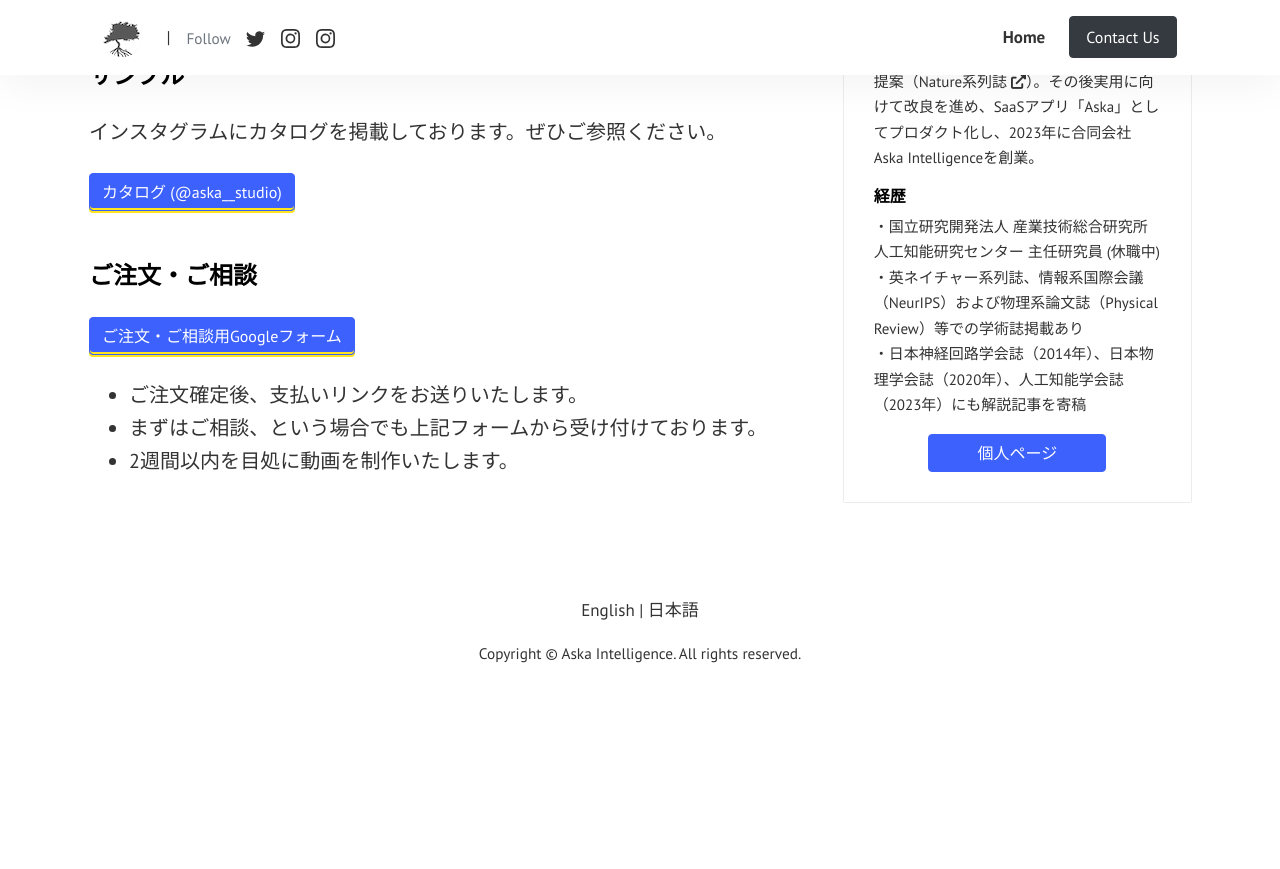
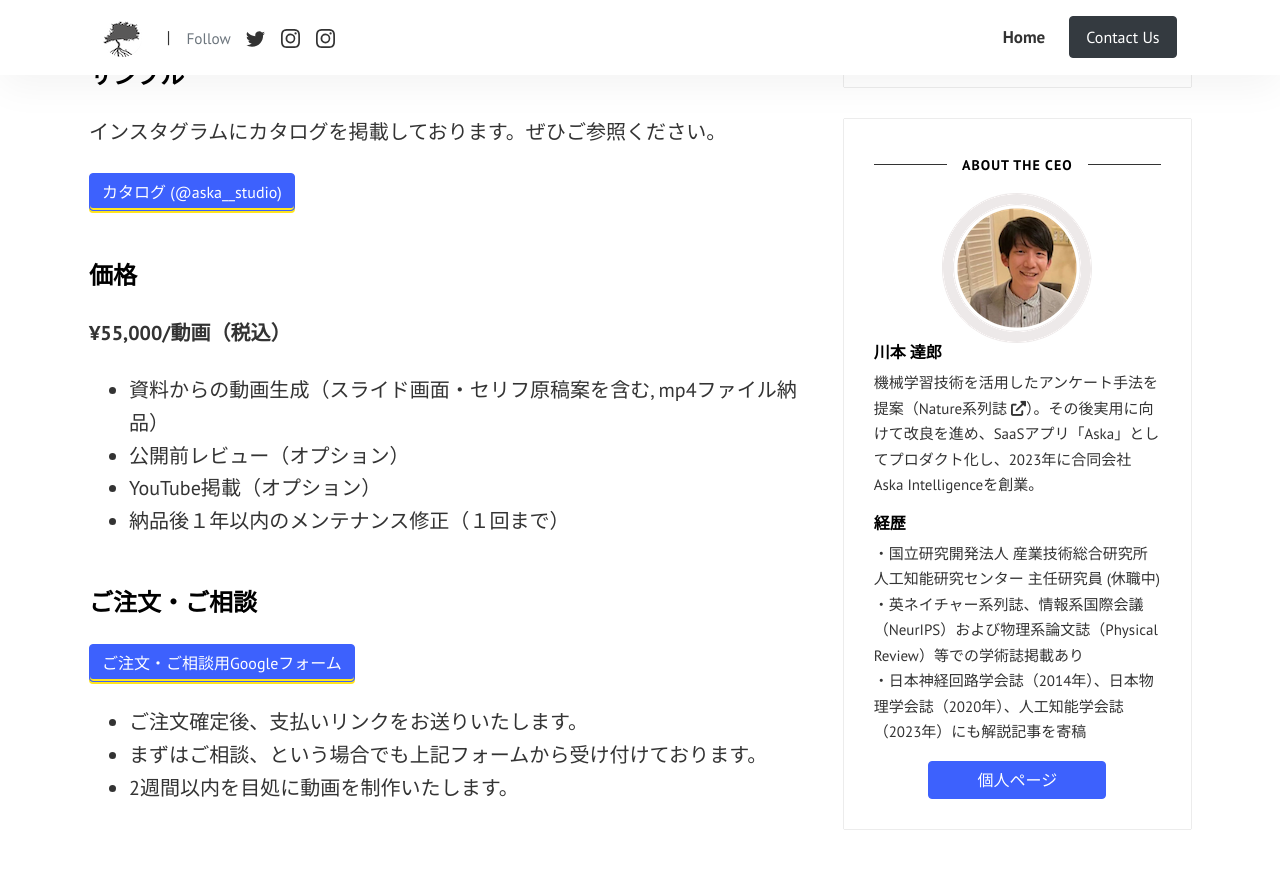
Before and after one commit to Aska-systems/ja, a Jekyll site: the page built from _posts/2018-01-01-Aska-Studio-ja.md, in a window 1280 px wide and 900 px high, scrolled down 1467 px. Shown: the top 869 px of the window. Built offline with Jekyll 4.4.1, drawn with Linux system fonts in a browser that asks for light colours; before the commit the page ends 2163 px from its top, so only the background shows below that.

Commit message:
Add Pricing to Aska Studio

```diff
--- a/_posts/2018-01-01-Aska-Studio-ja.md
+++ b/_posts/2018-01-01-Aska-Studio-ja.md
@@ -24,6 +24,15 @@ PDF資料や発表スライド、セリフ原稿等の資料を元に、生成AI
 
 <a class="btn btn-primary text-white" href="https://www.instagram.com/aska__studio/">カタログ (@aska__studio)</a>
 
+#### 価格
+**¥55,000/動画（税込）**
+
+- 資料からの動画生成（スライド画面・セリフ原稿案を含む, mp4ファイル納品）
+- 公開前レビュー（オプション）
+- YouTube掲載（オプション）
+- 納品後１年以内のメンテナンス修正（１回まで）
+
+
 #### ご注文・ご相談
 
 <a class="btn btn-primary text-white" href="https://docs.google.com/forms/d/e/1FAIpQLSeB_X5ie151T50PbzQvfVAwi8B1MJhOi1PE2UibfGfXXp6BYw/viewform?usp=sf_link">ご注文・ご相談用Googleフォーム</a>
```
Also changed, not shown: other parts of _posts/2018-01-01-Aska-Studio-ja.md (+1 -1 lines), 5 other files.
